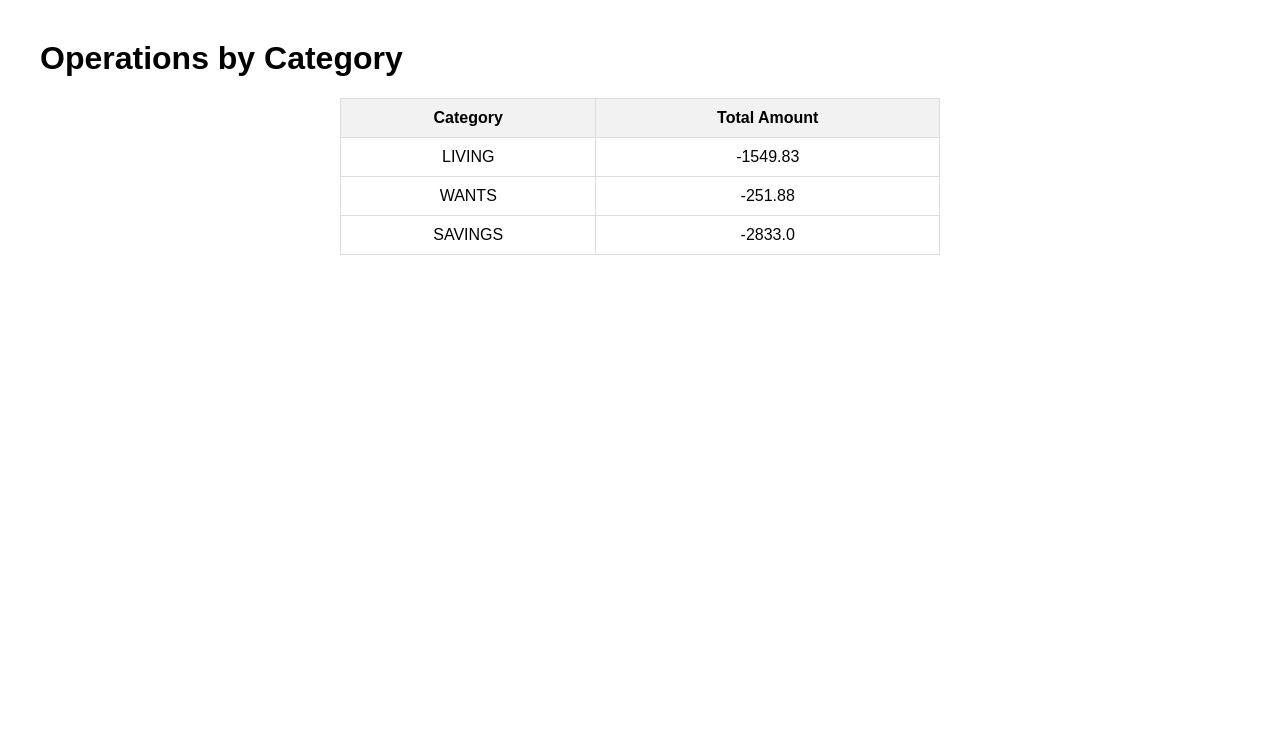
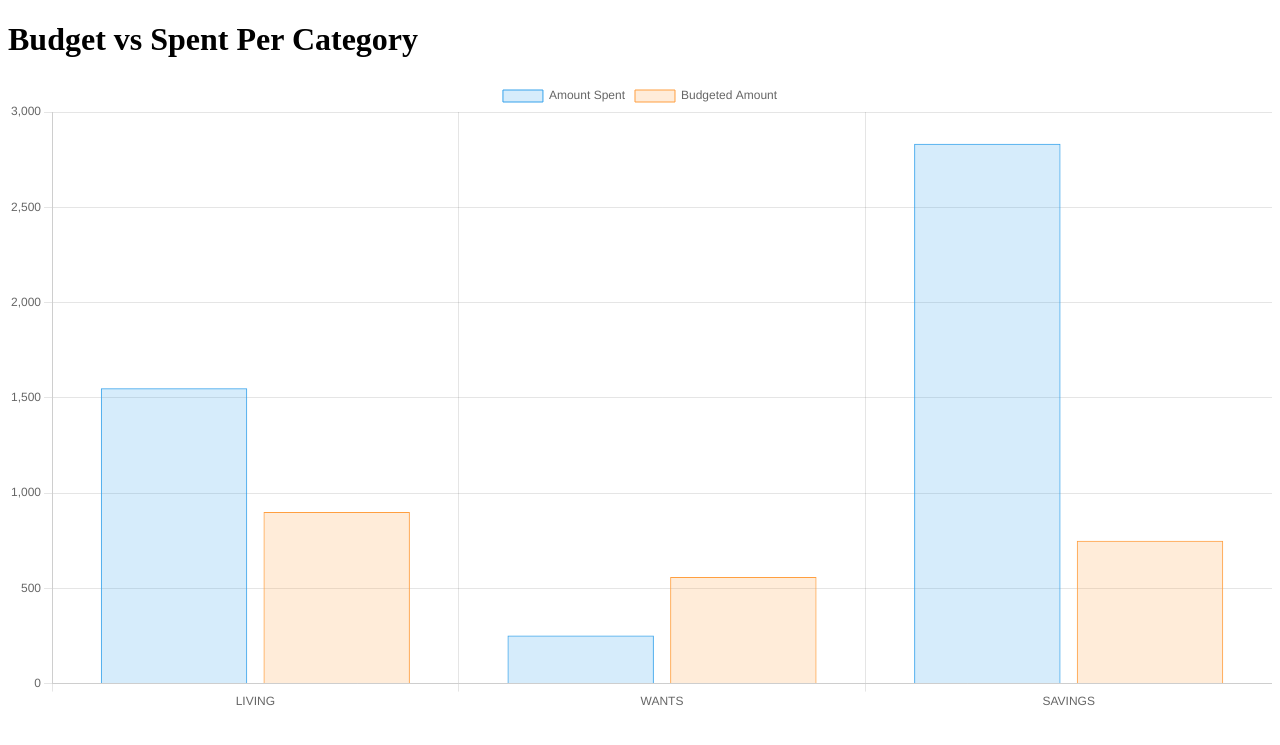
Before and after one commit to prunell579/budget_tracker, a Flask app: page / in a window 1280 px wide. Shown: the top 745 px of the page. Run offline with Flask 3, Linux system fonts and the light colour scheme.

Commit message:
show bars in front end, add argument to compute by category function

```diff
--- a/app.py
+++ b/app.py
@@ -17,11 +17,21 @@ def index():
                     ops.Operation.SupportedCategories('SAVINGS')
                 ]
 
+
     category_totals = {}
     for category in categories:
-        category_totals[category.value] = user_db.compute_amount_per_category(category)
+        category_totals[category.value] = user_db.compute_amount_per_category(category, fabs=True)
 
-    return render_template('index.html', category_totals=category_totals)
+    # hardcoded values for budget
+    budgeted_amounts = {
+                        ops.Operation.SupportedCategories('LIVING').value: 900.00,
+                        ops.Operation.SupportedCategories('WANTS').value: 560.00,
+                        ops.Operation.SupportedCategories('SAVINGS').value: 750.00,
+                        }
+
+    return render_template('index.html', categories=[cat.value for cat in categories],
+                                        spent_amounts=category_totals,
+                                        budgeted_amounts=budgeted_amounts)
 
 if __name__ == '__main__':
     app.run(debug=True)
--- a/model/operations.py
+++ b/model/operations.py
@@ -89,8 +89,12 @@ class OperationsDatabase():
         self.operations[operation.id] = operation
         self.processed_operations_ids.add(operation.id)
 
-    def compute_amount_per_category(self, category: Operation.SupportedCategories, start_date=None, end_date=None):
-        return sum(op.amount for op in self.get_operations_by_category(category))
+    def compute_amount_per_category(self, category: Operation.SupportedCategories, fabs=False, start_date=None, end_date=None):
+        amount = sum(op.amount for op in self.get_operations_by_category(category))
+        if fabs:
+            amount = abs(amount)
+
+        return amount
 
     def jsonfy(self):
         operations_db_as_dict = dict.fromkeys(asdict(self).keys())
--- a/templates/index.html
+++ b/templates/index.html
@@ -3,56 +3,58 @@
 <head>
     <meta charset="UTF-8">
     <meta name="viewport" content="width=device-width, initial-scale=1.0">
-    <title>Operation Categories Summary</title>
-    <style>
-        body {
-            font-family: Arial, sans-serif;
-            margin: 40px;
-        }
-        table {
-            width: 50%;
-            margin: 20px auto;
-            border-collapse: collapse;
-        }
-        th, td {
-            padding: 10px;
-            text-align: center;
-            border: 1px solid #ddd;
-        }
-        th {
-            background-color: #f2f2f2;
-        }
-        .total {
-            font-weight: bold;
-        }
-    </style>
+    <title>Budget vs Spent</title>
+    <!-- Include Chart.js -->
+    <script src="https://cdn.jsdelivr.net/npm/chart.js"></script>
 </head>
 <body>
+    <h1>Budget vs Spent Per Category</h1>
 
-    <h1>Operations by Category</h1>
+    <!-- Create a canvas for the chart -->
+    <canvas id="myChart" width="400" height="200"></canvas>
 
-    <table>
-        <thead>
-            <tr>
-                <th>Category</th>
-                <th>Total Amount</th>
-            </tr>
-        </thead>
-        <tbody>
-            <tr>
-                <td>LIVING</td>
-                <td>{{ category_totals['LIVING'] }}</td>
-            </tr>
-            <tr>
-                <td>WANTS</td>
-                <td>{{ category_totals['WANTS'] }}</td>
-            </tr>
-            <tr>
-                <td>SAVINGS</td>
-                <td>{{ category_totals['SAVINGS'] }}</td>
-            </tr>
-        </tbody>
-    </table>
+    <script>
+        // Data for the chart
+        const categories = {{ categories | tojson }};
+        const spentAmounts = {{ spent_amounts | tojson }};
+        const budgetedAmounts = {{ budgeted_amounts | tojson }};
 
+        // Create the bar chart using Chart.js
+        const ctx = document.getElementById('myChart').getContext('2d');
+        const myChart = new Chart(ctx, {
+            type: 'bar', // Bar chart type
+            data: {
+                labels: categories, // Categories on the X-axis
+                datasets: [
+                    {
+                        label: 'Amount Spent',
+                        data: spentAmounts, // Amounts spent on the Y-axis
+                        backgroundColor: 'rgba(54, 162, 235, 0.2)',
+                        borderColor: 'rgba(54, 162, 235, 1)',
+                        borderWidth: 1
+                    },
+                    {
+                        label: 'Budgeted Amount',
+                        data: budgetedAmounts, // Budgeted amounts on the Y-axis
+                        backgroundColor: 'rgba(255, 159, 64, 0.2)',
+                        borderColor: 'rgba(255, 159, 64, 1)',
+                        borderWidth: 1
+                    }
+                ]
+            },
+            options: {
+                scales: {
+                    y: {
+                        beginAtZero: true
+                    }
+                },
+                plugins: {
+                    legend: {
+                        position: 'top'
+                    }
+                }
+            }
+        });
+    </script>
 </body>
 </html>
```
